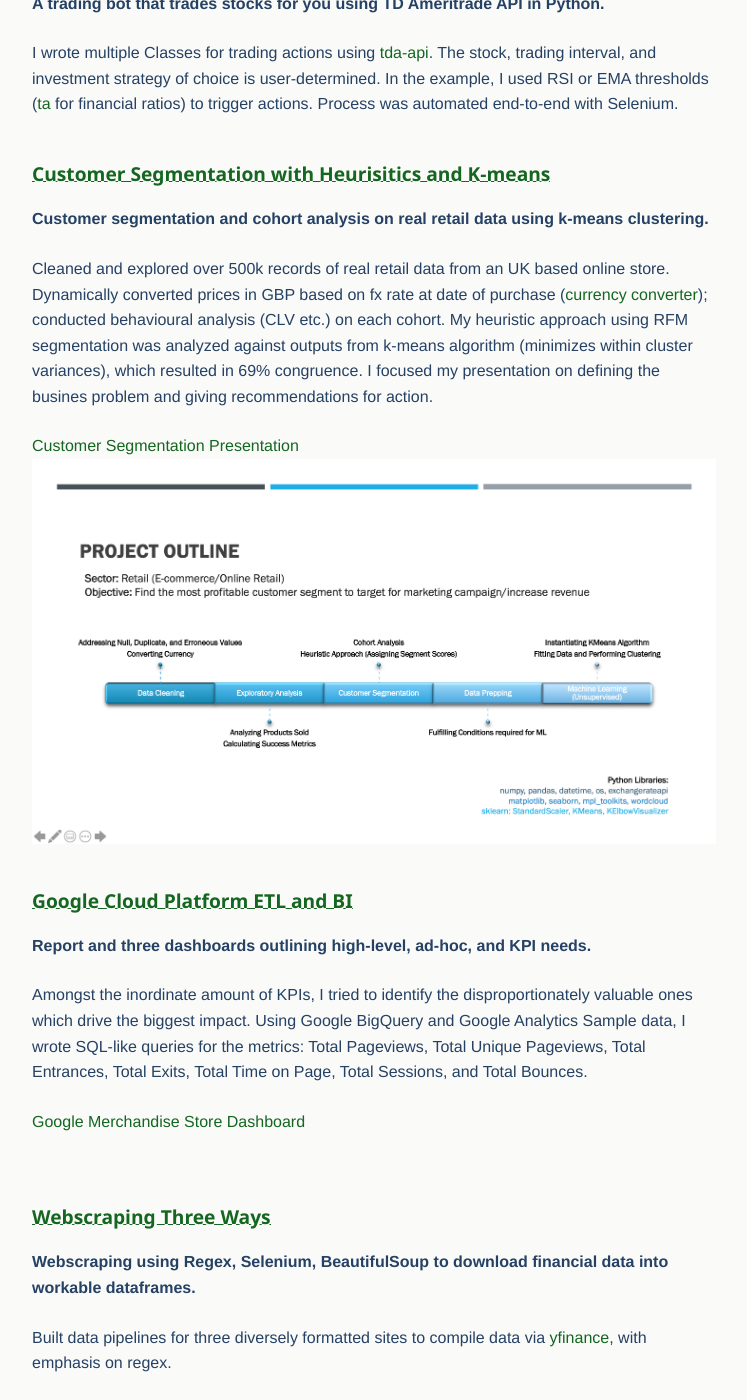
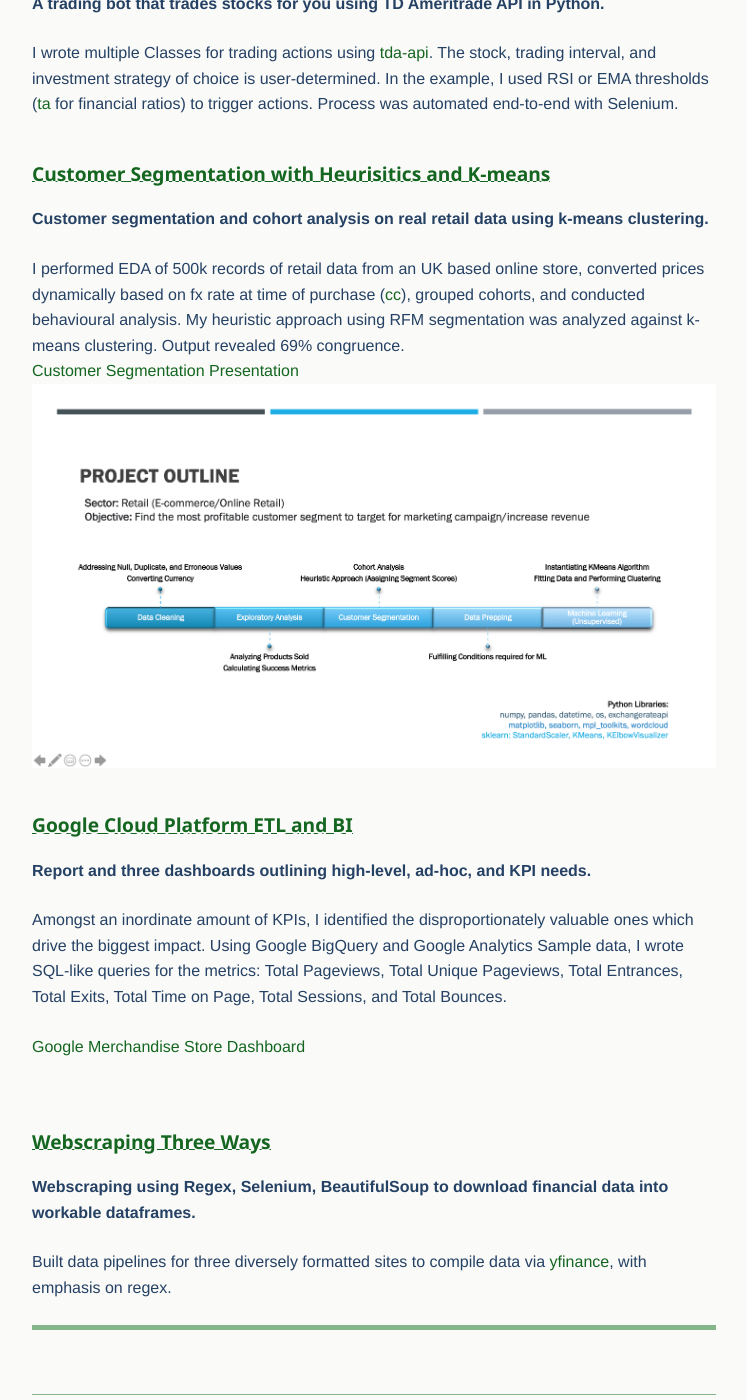
Before and after one commit to deawyk/deawyk.github.io, a Jekyll site: the page built from _pages/projects.md, in a window 1280 px wide and 1400 px high, scrolled down 1756 px. Shown: the whole window, without its empty margins (266-1013 px from the left). Built offline with Jekyll 4.4.1, drawn with Linux system fonts in a browser that asks for light colours.

Commit message:
Update projects.md

```diff
--- a/_pages/projects.md
+++ b/_pages/projects.md
@@ -51,8 +51,8 @@ I wrote multiple Classes for trading actions using [tda-api](https://pypi.org/pr
 ## [Customer Segmentation with Heurisitics and K-means](https://github.com/deawyk/Customer-Segmentation-via-KMeans/blob/main/CS_KMeans.ipynb)
 **Customer segmentation and cohort analysis on real retail data using k-means clustering.**
 
-Cleaned and explored over 500k records of real retail data from an UK based online store. Dynamically converted prices in GBP based on fx rate at date of purchase ([currency converter](https://pypi.org/project/CurrencyConverter/)); conducted behavioural analysis (CLV etc.) on each cohort. My heuristic approach using RFM segmentation was analyzed against outputs from k-means algorithm (minimizes within cluster variances), which resulted in 69% congruence. I focused my presentation on defining the busines problem and giving recommendations for action.<br>
-
+I performed EDA of 500k records of retail data from an UK based online store, converted prices dynamically based on fx rate at time of purchase ([cc](https://pypi.org/project/CurrencyConverter/)), grouped cohorts, and conducted behavioural analysis. My heuristic approach using RFM segmentation was analyzed against k-means clustering. Output revealed 69% congruence.
+<br>
 <i class='fa fa-file-text'></i>[Customer Segmentation Presentation](/assets/pdf/git.customerseg.pdf)
 <img src="{{ site.baseurl }}/assets/img/git.cs1.png">
 <br>
@@ -61,7 +61,7 @@ Cleaned and explored over 500k records of real retail data from an UK based onli
 ## [Google Cloud Platform ETL and BI](https://github.com/deawyk/Google-Analytics-KPIs-via-Google-BigQuery/blob/main/BigQuery%20Script.sql)
 **Report and three dashboards outlining high-level, ad-hoc, and KPI needs.**
 
-Amongst the inordinate amount of KPIs, I tried to identify the disproportionately valuable ones which drive the biggest impact. Using Google BigQuery and Google Analytics Sample data, I wrote SQL-like queries for the metrics: Total Pageviews, Total Unique Pageviews, Total Entrances, Total Exits, Total Time on Page, Total Sessions, and Total Bounces.<br>
+Amongst an inordinate amount of KPIs, I identified the disproportionately valuable ones which drive the biggest impact. Using Google BigQuery and Google Analytics Sample data, I wrote SQL-like queries for the metrics: Total Pageviews, Total Unique Pageviews, Total Entrances, Total Exits, Total Time on Page, Total Sessions, and Total Bounces.<br>
 
 [Google Merchandise Store Dashboard](https://public.tableau.com/views/gms_16221492319430/1?:language=en-US&:display_count=n&:origin=viz_share_link)
 <br>
```
